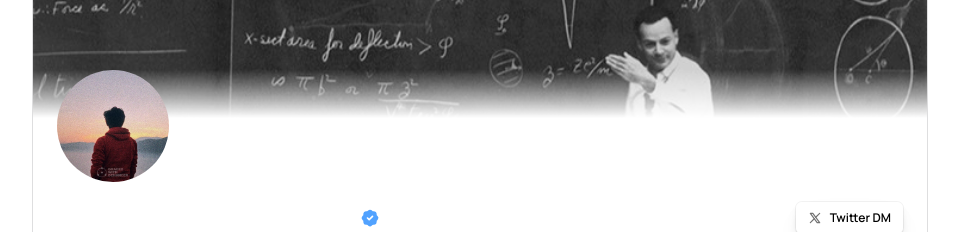
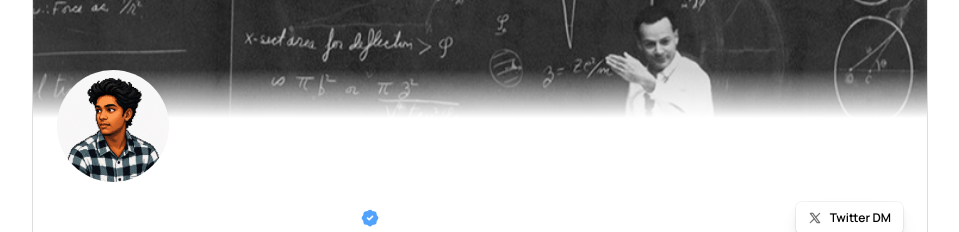
Before and after one commit to KesuboyinaYaswanth/personal-portfolio2, a Next.js app: page / in a window 1280 px wide. Shown: the part 123-355 px from the top of the page, without its empty margins (160-1119 px from the left). Built offline with nearby package versions, Linux system fonts and the light colour scheme.

Commit message:
profile update

```diff
--- a/components/home/Hero.tsx
+++ b/components/home/Hero.tsx
@@ -94,7 +94,7 @@ const Hero = () => {
         <div className="relative mx-6 flex gap-4 flex-col justify-between">
           {/* Profile image and name aligned vertically center */}
           <img
-            src="/profile4.jpeg"
+            src="/profile5.png"
             alt="profile picture"
             className="size-28 rounded-full -mt-12"
           />
```
Also changed, not shown: public/profile5.png (added).
